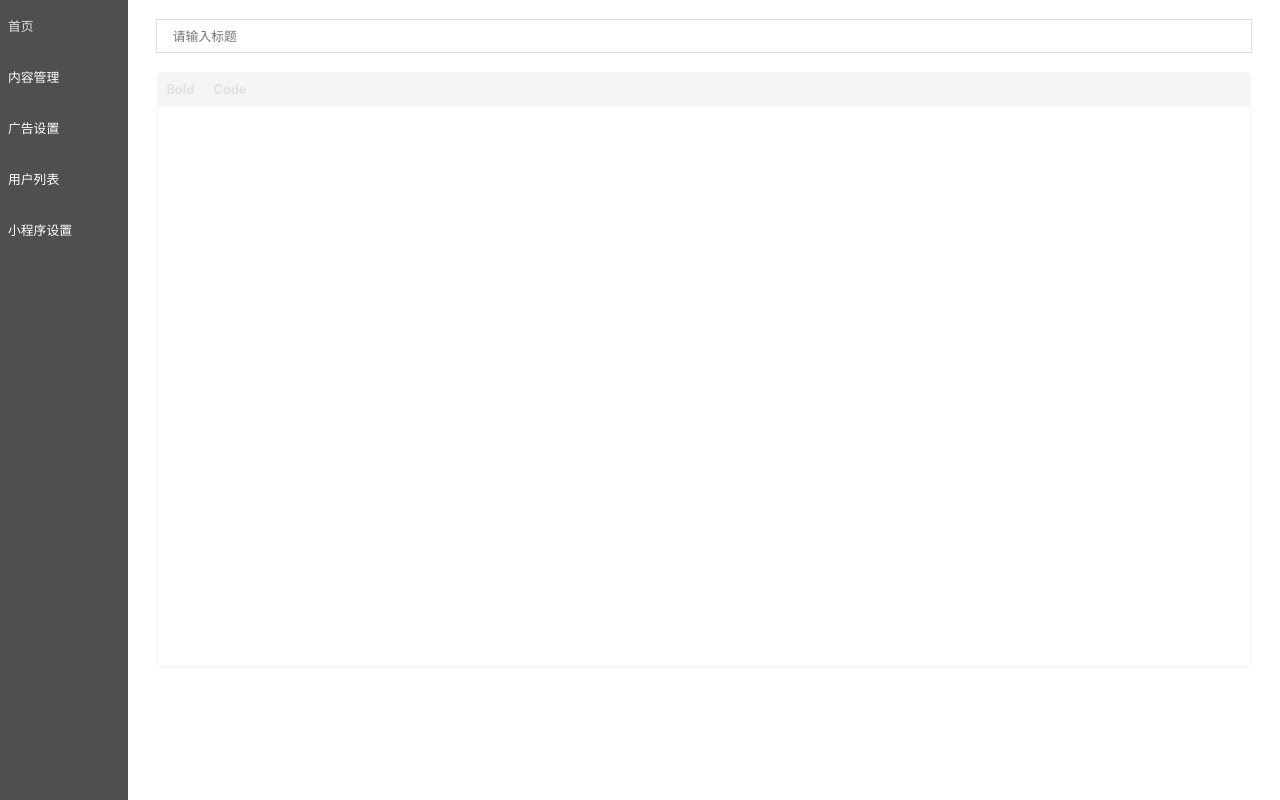
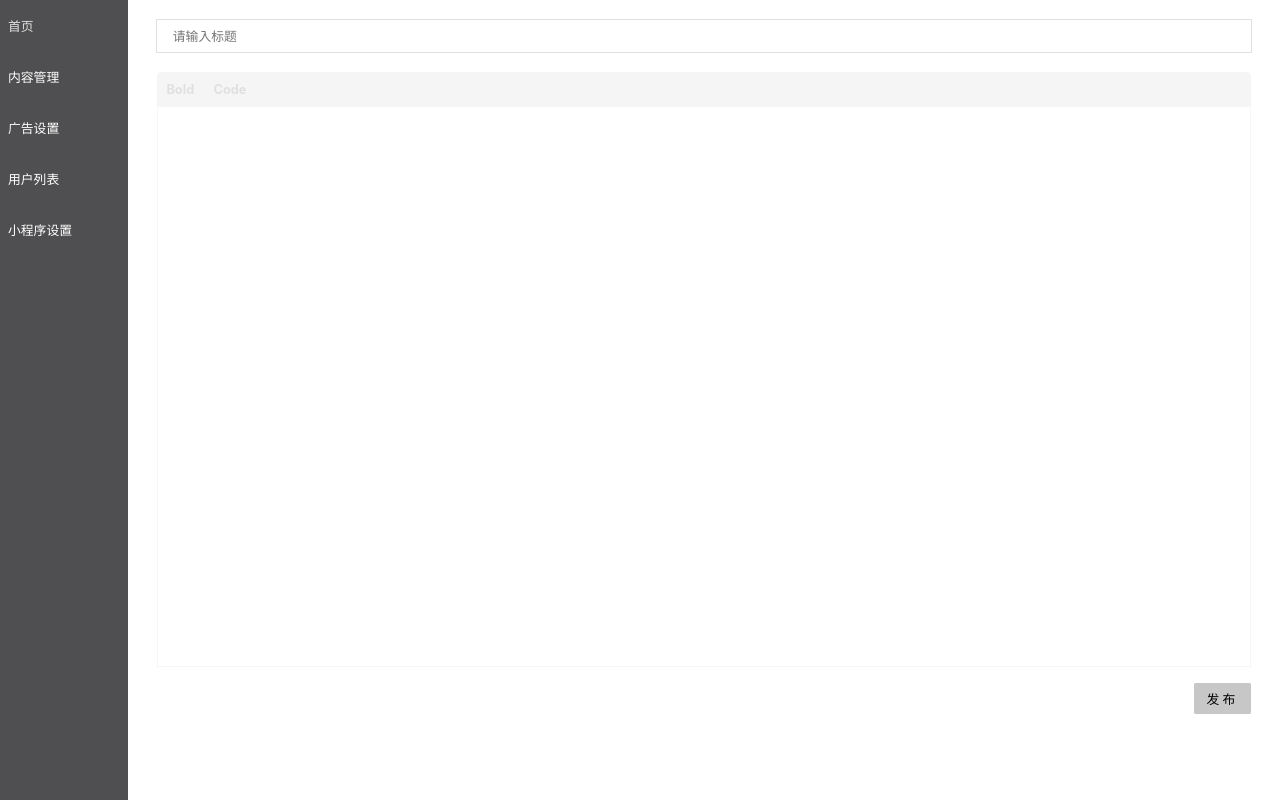
Before and after one commit to 447969163/controlsite, a React (Create React App) app: page /artile in a window 1280 px wide. Built offline with nearby package versions, Linux system fonts and the light colour scheme.

Commit message:
增加保存按钮

```diff
--- a/src/components/editor/index.css
+++ b/src/components/editor/index.css
@@ -33,3 +33,25 @@
 .inline-style-control > span:hover {
   color: #585353;
 }
+.save-btn {
+  margin: 1rem auto;
+  width: 95%;
+}
+.save-btn > button {
+  float: right;
+  padding: 0.4rem 0.8rem;
+  background-color: #c7c7c7;
+  font-size: 0.8rem;
+  letter-spacing: 0.2rem;
+  cursor: pointer;
+}
+.save-btn > button:hover {
+  background-color:#a7a4a4;
+}
+.save-btn::after {
+  content: '';
+  display: block;
+  clear: both;
+  height: 0;
+  overflow: hidden;
+}
--- a/src/components/editor/index.js
+++ b/src/components/editor/index.js
@@ -19,8 +19,6 @@ const styleMap = {
     bold: {
         fontWeight: 'bold'
     },
-
-
 };
 // 按钮控件组件
 class InlineStyleControls extends Component {
@@ -62,6 +60,10 @@ export default class MyEditor extends React.Component {
             )
         );
     }
+    // 保存按钮
+    save(){
+        console.log('点击了保存')
+    }
     render() {
         const { editorState } = this.state;
         return (
@@ -80,6 +82,9 @@ export default class MyEditor extends React.Component {
                         spellCheck={true}
                     />
                 </div>
+                <div className="save-btn">
+                    <button onClick={()=>{this.save()}}>发布</button>
+                </div>
             </Fragment>
 
         );
```
Also changed, not shown: 1 other file (tests, documents, lock files or other folders).
